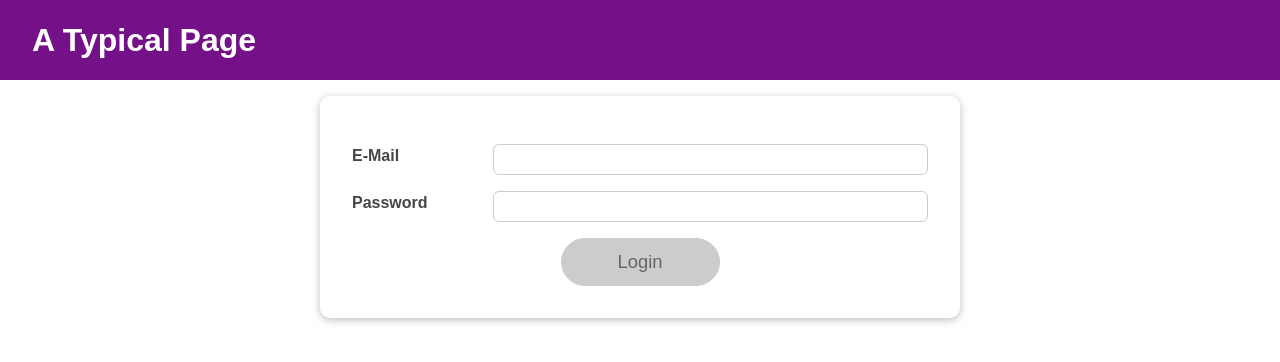
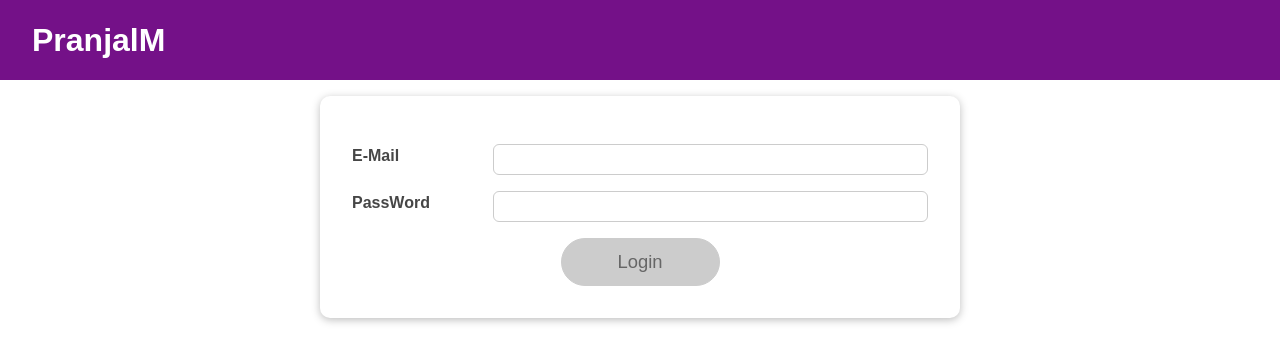
Before and after one commit to Pranjalm-23/react-complete-guide, a React (Create React App) app: page / in a window 1280 px wide. Shown: the top 362 px of the page. Built offline with nearby package versions, Linux system fonts and the light colour scheme.

Commit message:
Input refactored

```diff
--- a/src/components/Login/Login.js
+++ b/src/components/Login/Login.js
@@ -4,6 +4,7 @@ import Card from "../UI/Card/Card";
 import classes from "./Login.module.css";
 import Button from "../UI/Button/Button";
 import AuthContext from "../../store/auth-context";
+import Input from "../UI/Input/Input";
 
 const emailReducer = (state, action) => {
   if (action.type === "USER_INPUT") {
@@ -96,7 +97,16 @@ const Login = (props) => {
   return (
     <Card className={classes.login}>
       <form onSubmit={submitHandler}>
-        <div
+        <Input
+          label="E-Mail"
+          type="email"
+          id="email"
+          isValid={emailIsValid}
+          value={emailState.value}
+          onChange={emailChangeHandler}
+          onBlur={validateEmailHandler}
+        />
+        {/* <div
           className={`${classes.control} ${
             emailState.isValid === false ? classes.invalid : ""
           }`}
@@ -109,8 +119,19 @@ const Login = (props) => {
             onChange={emailChangeHandler}
             onBlur={validateEmailHandler}
           />
-        </div>
-        <div
+        </div> */}
+
+        <Input
+          label="PassWord"
+          type="password"
+          id="password"
+          isValid={passwordIsValid}
+          value={passwordState.value}
+          onChange={passwordChangeHandler}
+          onBlur={validatePasswordHandler}
+        />
+
+        {/* <div
           className={`${classes.control} ${
             passwordState.isValid === false ? classes.invalid : ""
           }`}
@@ -123,7 +144,7 @@ const Login = (props) => {
             onChange={passwordChangeHandler}
             onBlur={validatePasswordHandler}
           />
-        </div>
+        </div> */}
         <div className={classes.actions}>
           <Button type="submit" className={classes.btn} disabled={!formIsValid}>
             Login
--- a/src/components/MainHeader/MainHeader.js
+++ b/src/components/MainHeader/MainHeader.js
@@ -6,7 +6,7 @@ import classes from "./MainHeader.module.css";
 const MainHeader = () => {
   return (
     <header className={classes["main-header"]}>
-      <h1>A Typical Page</h1>
+      <h1>PranjalM</h1>
       <Navigation />
     </header>
   );
--- /dev/null
+++ b/src/components/UI/Input/Input.js
@@ -0,0 +1,23 @@
+import React from "react";
+import classes from "./Input.module.css";
+
+const Input = (props) => {
+  return (
+    <div
+      className={`${classes.control} ${
+        props.isValid === false ? classes.invalid : ""
+      }`}
+    >
+      <label htmlFor={props.id}>{props.label}</label>
+      <input
+        type={props.type}
+        id={props.id}
+        value={props.value}
+        onChange={props.onChange}
+        onBlur={props.onBlur}
+      />
+    </div>
+  );
+};
+
+export default Input;
--- /dev/null
+++ b/src/components/UI/Input/Input.module.css
@@ -0,0 +1,51 @@
+.login {
+  width: 90%;
+  max-width: 40rem;
+  margin: 2rem auto;
+  padding: 2rem;
+}
+
+.control {
+  margin: 1rem 0;
+  display: flex;
+  align-items: stretch;
+  flex-direction: column;
+}
+
+.control label,
+.control input {
+  display: block;
+}
+
+.control label {
+  font-weight: bold;
+  flex: 1;
+  color: #464646;
+  margin-bottom: 0.5rem;
+}
+
+.control input {
+  flex: 3;
+  font: inherit;
+  padding: 0.35rem 0.35rem;
+  border-radius: 6px;
+  border: 1px solid #ccc;
+}
+
+.control input:focus {
+  outline: none;
+  border-color: #4f005f;
+  background: #f6dbfc;
+}
+
+.control.invalid input {
+  border-color: red;
+  background: #fbdada;
+}
+
+@media (min-width: 768px) {
+  .control {
+    align-items: center;
+    flex-direction: row;
+  }
+}
```
